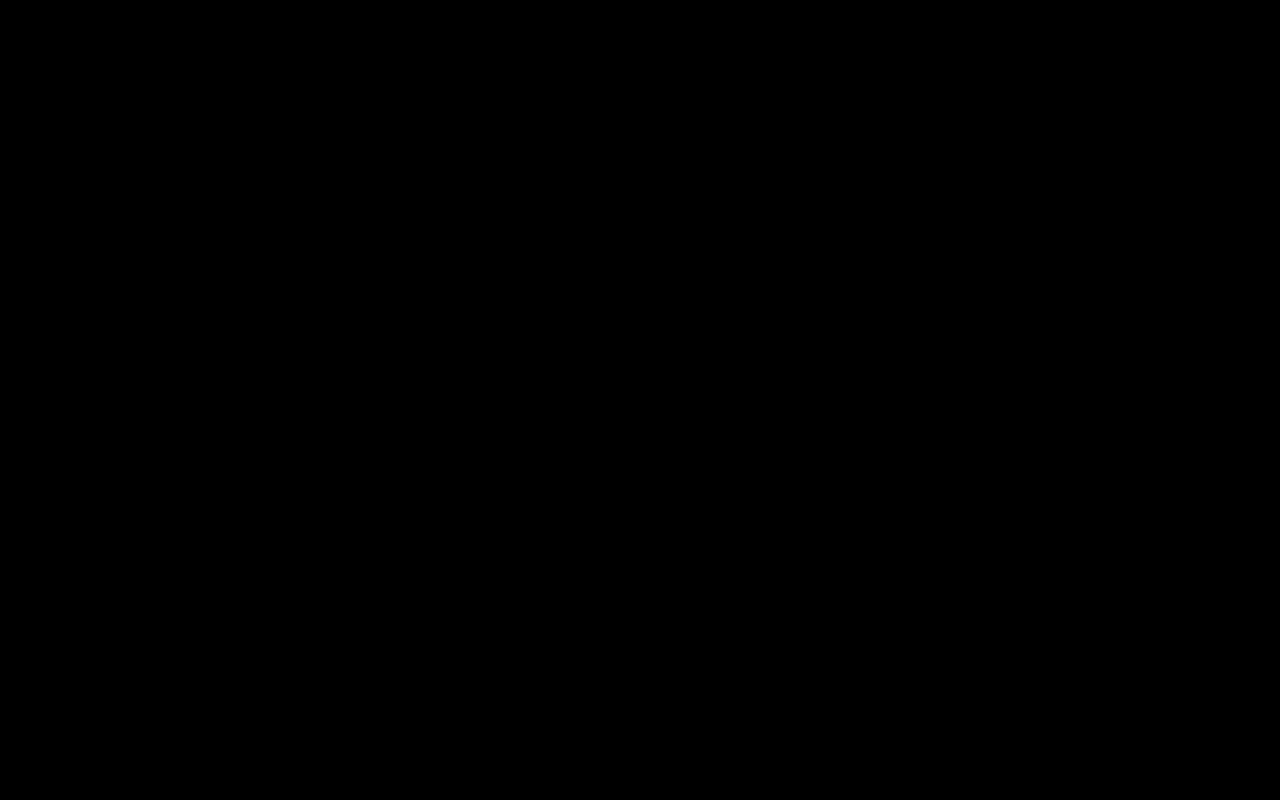
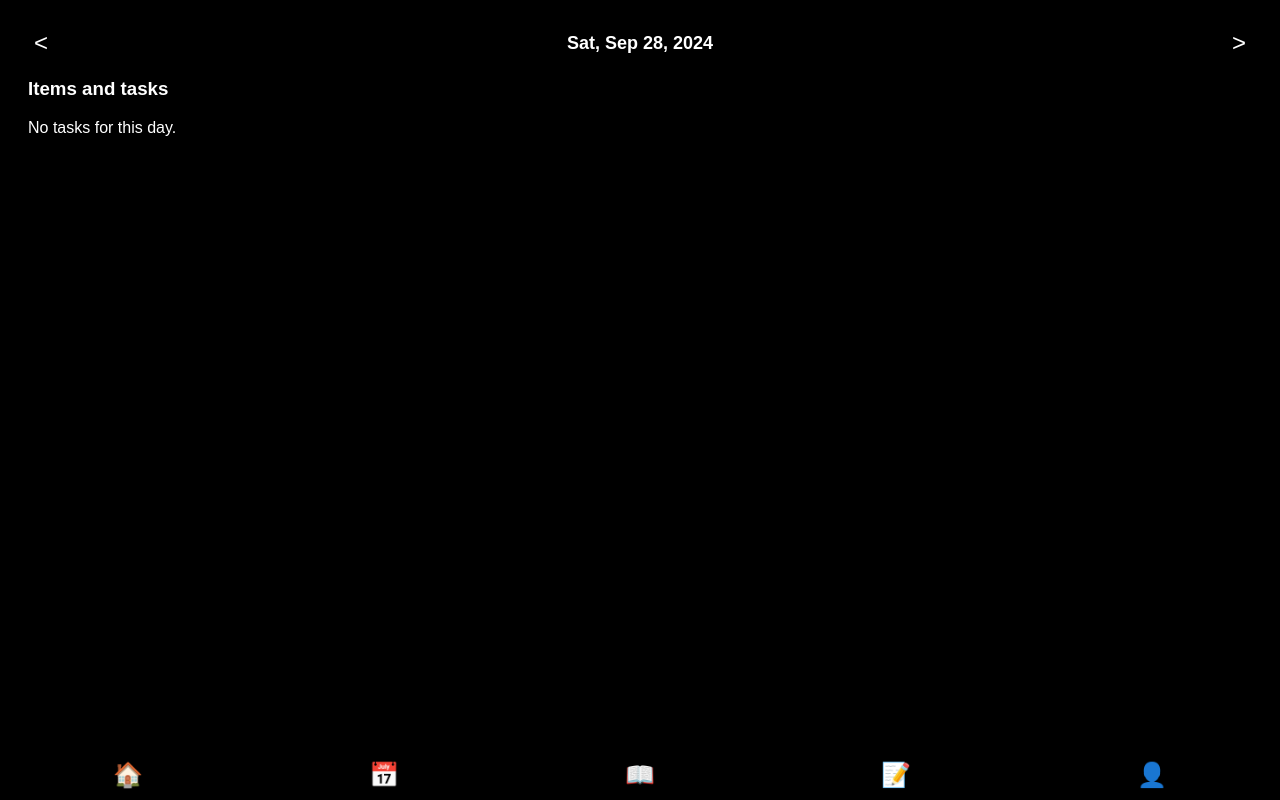
Before and after one commit to SUSA-HTH/uOStudent, a React (Create React App) app: page /calendar in a window 1280 px wide. Before the commit this address had no page. Built offline with nearby package versions, Linux system fonts and the light colour scheme.

Commit message:
calender pages added

```diff
--- a/package.json
+++ b/package.json
@@ -6,6 +6,7 @@
     "@testing-library/jest-dom": "^5.17.0",
     "@testing-library/react": "^13.4.0",
     "@testing-library/user-event": "^13.5.0",
+    "date-fns": "^4.1.0",
     "react": "^18.3.1",
     "react-dom": "^18.3.1",
     "react-router-dom": "^6.26.2",
--- a/src/App.js
+++ b/src/App.js
@@ -1,7 +1,8 @@
 import React from 'react';
 import { BrowserRouter as Router, Route, Routes } from 'react-router-dom';
+import Calendar from './pages/Calendar';
+import CreateAccount from './pages/CreateAccount';
 import Login from './pages/Login';
-import CreateAccount from './pages/CreateAccount';
 
 const App = () => {
   return (
@@ -9,6 +10,7 @@ const App = () => {
       <Routes>
         <Route path="/" element={<Login />} />
         <Route path="/create-account" element={<CreateAccount />} />
+        <Route path="/calendar" element={<Calendar />} />
       </Routes>
     </Router>
   );
--- /dev/null
+++ b/src/components/TaskItem.js
@@ -0,0 +1,15 @@
+import React from 'react';
+
+const TaskItem = ({ title, time, courseCode, color }) => {
+  return (
+    <div className="task-item" style={{ backgroundColor: color }}>
+      <div className="task-details">
+        <h3>{title}</h3>
+        <p>{time}</p>
+      </div>
+      {courseCode && <div className="task-courseCode">{courseCode}</div>}
+    </div>
+  );
+};
+
+export default TaskItem;
--- a/src/pages/Calendar.js
+++ b/src/pages/Calendar.js
@@ -0,0 +1,75 @@
+import React, { useState } from 'react';
+import TaskItem from '../components/TaskItem';
+import { format, addDays, subDays } from 'date-fns'; // For easy date manipulation
+
+const Calendar = () => {
+  // Define some placeholder tasks for different dates
+  const taskData = {
+    '2024-09-20': [
+      { title: 'Assignment1', time: '09:00-12:30', courseCode: 'CourseCode', color: '#d8b4fe' },
+    ],
+    '2024-09-21': [
+      { title: 'Midterm1', time: '14:00-15:00', courseCode: 'CourseCode', color: '#fb7185' },
+      { title: 'To do list item1', time: '15:30-17:30', color: '#d9f99d' },
+    ],
+    '2024-09-22': [
+      { title: 'To do list item2', time: '15:30-17:30', color: '#d9f99d' },
+    ],
+  };
+
+  // State to keep track of the currently selected date
+  const [selectedDate, setSelectedDate] = useState(new Date());
+
+  // Format the selected date to match the keys in the taskData object
+  const formattedDate = format(selectedDate, 'yyyy-MM-dd');
+
+  // Handle previous day navigation
+  const handlePreviousDay = () => {
+    setSelectedDate(subDays(selectedDate, 1));
+  };
+
+  // Handle next day navigation
+  const handleNextDay = () => {
+    setSelectedDate(addDays(selectedDate, 1));
+  };
+
+  return (
+    <div className="calendar-page">
+      <div className="calendar-header">
+        <button onClick={handlePreviousDay}>&lt;</button>
+        <div className="selected-day">
+          {format(selectedDate, 'E, MMM d, yyyy')}  {/* Format date as 'Day, Month Date, Year' */}
+        </div>
+        <button onClick={handleNextDay}>&gt;</button>
+      </div>
+
+      <div className="task-list">
+        <h3>Items and tasks</h3>
+        {/* Display tasks for the selected date, if available */}
+        {taskData[formattedDate] ? (
+          taskData[formattedDate].map((task, index) => (
+            <TaskItem
+              key={index}
+              title={task.title}
+              time={task.time}
+              courseCode={task.courseCode}
+              color={task.color}
+            />
+          ))
+        ) : (
+          <p>No tasks for this day.</p>
+        )}
+      </div>
+
+      <div className="bottom-nav">
+        <button>🏠</button>
+        <button>📅</button>
+        <button>📖</button>
+        <button>📝</button>
+        <button>👤</button>
+      </div>
+    </div>
+  );
+};
+
+export default Calendar;
--- a/src/pages/Login.js
+++ b/src/pages/Login.js
@@ -7,7 +7,9 @@ const Login = () => {
   const navigate = useNavigate();
 
   const handleLogin = () => {
-    alert('Logged in successfully!');
+    // Perform any login logic here
+    // If login is successful, navigate to the calendar page
+    navigate('/calendar');
   };
 
   const goToSignUp = () => {
--- a/src/styles/Styles.css
+++ b/src/styles/Styles.css
@@ -67,3 +67,147 @@ body {
     cursor: pointer;
     text-decoration: underline;
   }
+
+  body {
+    font-family: 'Arial', sans-serif;
+    background-color: #000;
+    color: #fff;
+    text-align: center;
+  }
+
+  .calendar-page {
+    padding: 20px;
+    text-align: left;
+  }
+
+  .calendar-header {
+    display: flex;
+    justify-content: space-between;
+    align-items: center;
+    margin-bottom: 20px;
+  }
+
+  .week {
+    display: flex;
+    justify-content: space-between;
+    align-items: center;
+    width: 100%;
+  }
+
+  .week button {
+    background: none;
+    border: none;
+    color: #fff;
+    font-size: 24px;
+  }
+
+  .days {
+    display: flex;
+    justify-content: space-around;
+    width: 80%;
+  }
+
+  .days span {
+    text-align: center;
+  }
+
+  .task-list {
+    margin-top: 20px;
+  }
+
+  .task-item {
+    border-radius: 10px;
+    padding: 15px;
+    margin: 10px 0;
+    display: flex;
+    justify-content: space-between;
+    align-items: center;
+  }
+
+  .task-details h3 {
+    margin: 0;
+  }
+
+  .task-courseCode {
+    font-size: 12px;
+    color: rgba(255, 255, 255, 0.7);
+  }
+
+  .bottom-nav {
+    position: fixed;
+    bottom: 0;
+    left: 0;
+    width: 100%;
+    display: flex;
+    justify-content: space-around;
+    padding: 10px 0;
+    background-color: #000;
+  }
+
+  .bottom-nav button {
+    background: none;
+    border: none;
+    color: #fff;
+    font-size: 24px;
+    cursor: pointer;
+  }
+  .calendar-header {
+    display: flex;
+    justify-content: space-between;
+    align-items: center;
+    margin-bottom: 20px;
+  }
+
+  .calendar-header button {
+    background: none;
+    border: none;
+    color: #fff;
+    font-size: 24px;
+    cursor: pointer;
+  }
+
+  .selected-day {
+    font-size: 18px;
+    font-weight: bold;
+  }
+
+  .task-list {
+    margin-top: 20px;
+  }
+
+  .task-item {
+    border-radius: 10px;
+    padding: 15px;
+    margin: 10px 0;
+    display: flex;
+    justify-content: space-between;
+    align-items: center;
+  }
+
+  .task-details h3 {
+    margin: 0;
+  }
+
+  .task-courseCode {
+    font-size: 12px;
+    color: rgba(255, 255, 255, 0.7);
+  }
+
+  .bottom-nav {
+    position: fixed;
+    bottom: 0;
+    left: 0;
+    width: 100%;
+    display: flex;
+    justify-content: space-around;
+    padding: 10px 0;
+    background-color: #000;
+  }
+
+  .bottom-nav button {
+    background: none;
+    border: none;
+    color: #fff;
+    font-size: 24px;
+    cursor: pointer;
+  }
```
Also changed, not shown: 1 other file (tests, documents, lock files or other folders).
